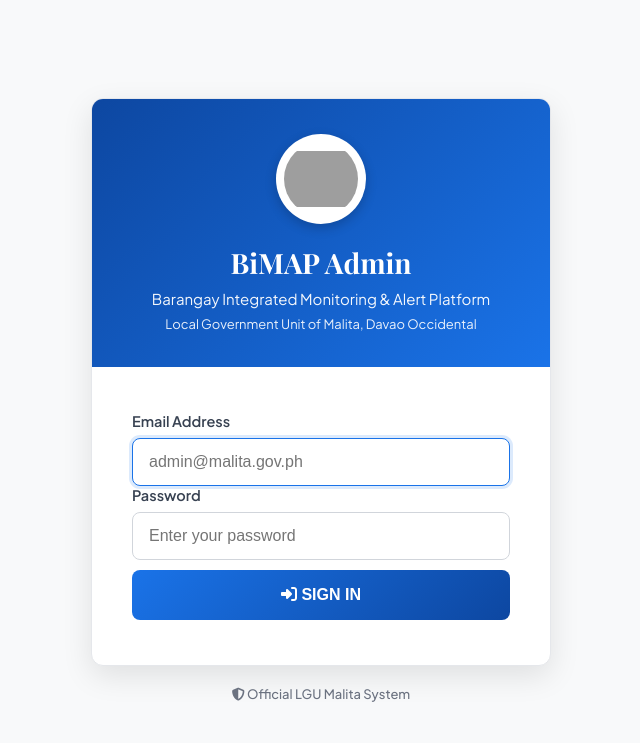
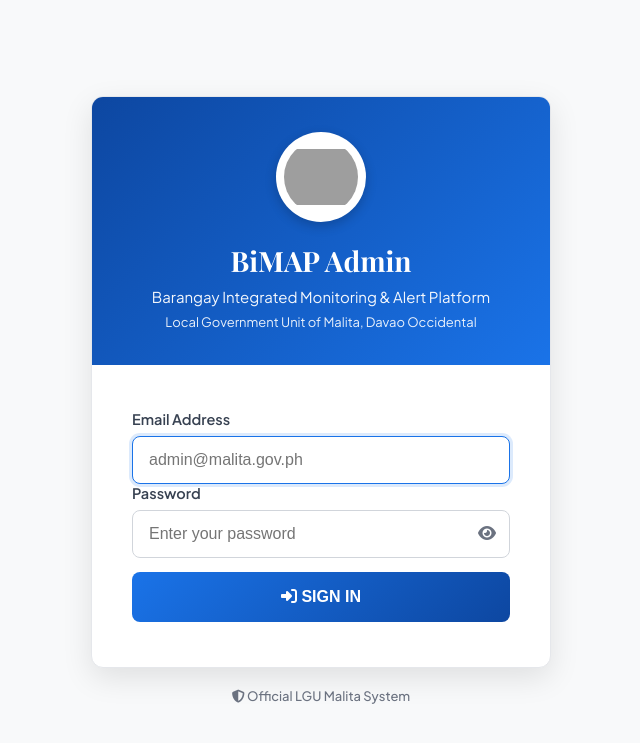
Before and after one commit to fukiemon/bimap-backend, a PHP site: page /index.php?login=1 in a window 1280 px wide. Shown: the top 743 px of the page, without its empty margins (319-959 px from the left). Run offline with PHP 8.4, Linux system fonts and the light colour scheme; grey boxes are pictures that could not be loaded.

Commit message:
Update index.php

```diff
--- a/index.php
+++ b/index.php
@@ -120,7 +120,7 @@ if ($_SERVER['REQUEST_METHOD'] === 'POST') {
             font-size: 14.5px;
         }
 
-        input[type="email"], input[type="password"] {
+        input[type="email"], input[type="password"], input[type="text"] {
             width: 100%;
             padding: 14px 16px;
             border: 1px solid #d1d5db;
@@ -134,6 +134,23 @@ if ($_SERVER['REQUEST_METHOD'] === 'POST') {
             outline: none;
             box-shadow: 0 0 0 3px rgba(26, 115, 232, 0.15);
         }
+
+        /* Show / hide password */
+        .password-wrap { position: relative; margin-bottom: 4px; }
+        .password-wrap input { padding-right: 46px; }
+        .toggle-pw {
+            position: absolute;
+            right: 0;
+            top: 0;
+            height: 100%;
+            width: 46px;
+            background: none;
+            border: none;
+            color: #6b7280;
+            font-size: 16px;
+            cursor: pointer;
+        }
+        .toggle-pw:hover { color: var(--blue); }
 
         .btn-login {
             width: 100%;
@@ -218,7 +235,12 @@ if ($_SERVER['REQUEST_METHOD'] === 'POST') {
                            value="<?= htmlspecialchars($_POST['email'] ?? '') ?>" required autofocus>
 
                     <label>Password</label>
-                    <input type="password" name="password" placeholder="Enter your password" required>
+                    <div class="password-wrap">
+                        <input type="password" name="password" id="password" placeholder="Enter your password" required>
+                        <button type="button" class="toggle-pw" onclick="togglePassword()" aria-label="Show or hide password">
+                            <i class="fa-solid fa-eye" id="pwIcon"></i>
+                        </button>
+                    </div>
 
                     <button type="submit" class="btn-login">
                         <i class="fa-solid fa-right-to-bracket"></i> SIGN IN
@@ -233,5 +255,16 @@ if ($_SERVER['REQUEST_METHOD'] === 'POST') {
         </div>
     </div>
 
+    <script>
+    function togglePassword() {
+        const input = document.getElementById('password');
+        const icon  = document.getElementById('pwIcon');
+        const show  = input.type === 'password';
+        input.type = show ? 'text' : 'password';
+        icon.classList.toggle('fa-eye', !show);
+        icon.classList.toggle('fa-eye-slash', show);
+    }
+    </script>
+
 </body>
 </html>
```
